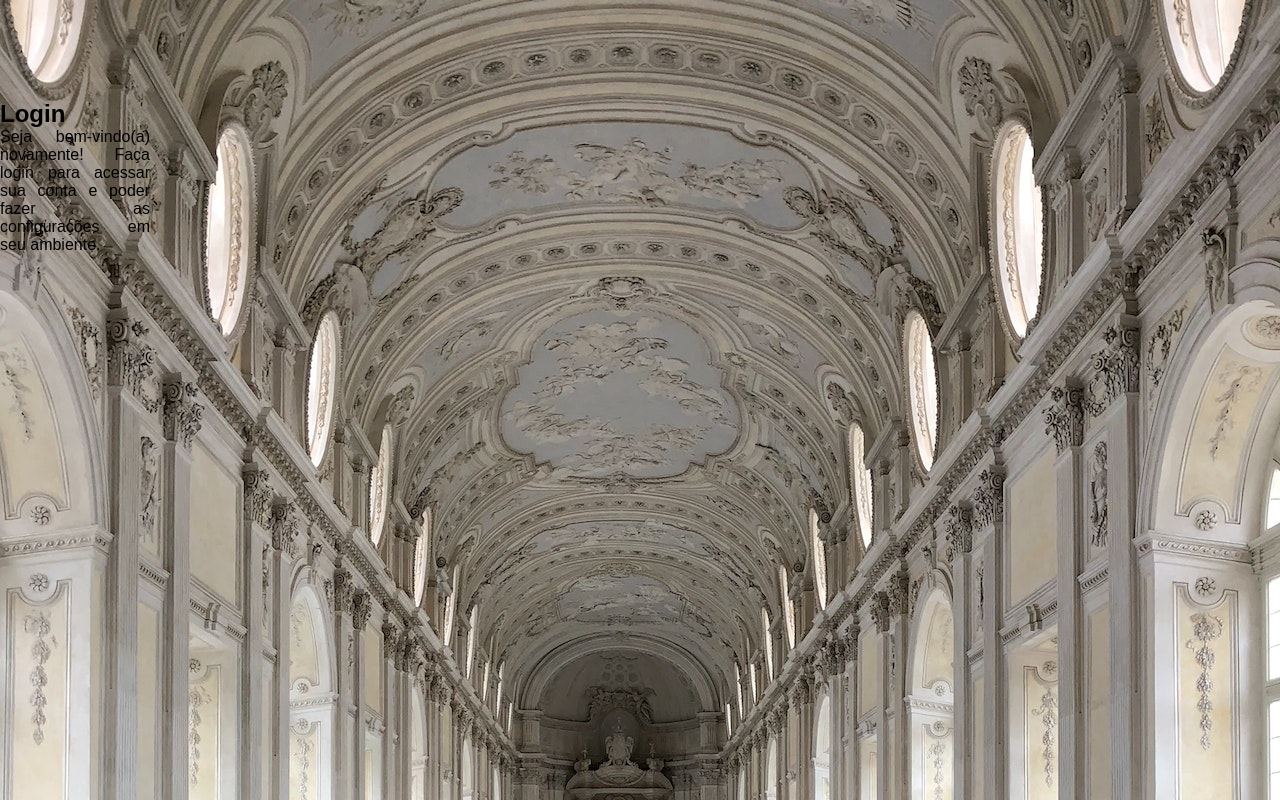
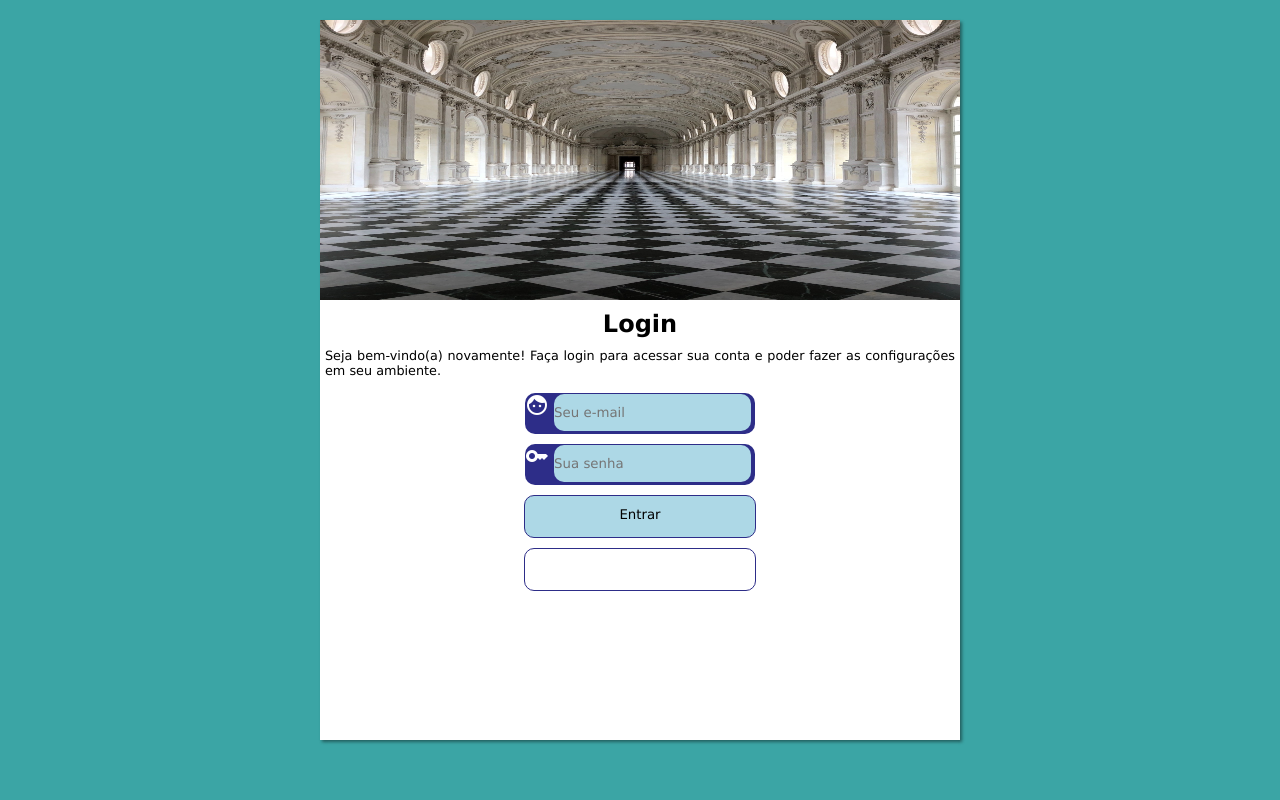
Before and after one commit to luciananader/Projeto-Login, a plain HTML site: page index.html in a window 1280 px wide. Shown: the top 800 px of the page. Drawn offline with Linux system fonts and the light colour scheme.

Commit message:
Projeto-Login

```diff
--- a/estilos/style.css
+++ b/estilos/style.css
@@ -3,29 +3,81 @@
 *{
     margin: 0px;
     padding: 0px;
-    font-family: Arial, Helvetica, sans-serif;
+    font-family: Verdana, Geneva, Tahoma, sans-serif;
 }
 
 body{
     background-color:rgba(0, 139, 139, 0.767);
-
 }
 
-section#login{
+section#login {
+    display: block;
+    width: 50vw;
+    height: 90vh;
+    text-align: justify;
+    margin: auto;
+    margin-top: 20px;
+    margin-bottom: 20px;
+    box-shadow: 2px 2px 3px rgba(0, 0, 0, 0.425);
+}
 
-    width: 150px;
-    height: 250px;
-    text-align: justify;
-
+img{
+    width: 50vw;
+    height: 35vh;
 }
 
 div#imagem{
-
-    width: 150px;
-    height: 100px;
+    display: block;
+    height: 35vh;
 }
 
 div#formulario{
-    width: 150px;
-    height: 150px;
+    display: block;
+    background-color: white;
+    width: 50vw;
+    height: 55vh;
 }
+
+div#formulario > h1 {
+    text-align: center;
+    padding-bottom: 5px;
+    padding-top: 10px;
+}
+div#formulario > p{
+    padding: 5px;
+    font-size: 0.8em;
+}
+
+form > div{
+    background-color: rgb(45, 45, 136);
+    margin: auto;
+    margin-top: 10px;
+    padding-bottom: 1px;
+    width: 230px;
+    height: 40px;
+    border-radius: 10px;
+}
+
+div#entrar{
+    background-color: lightblue;
+    text-align: center;
+    color: white;
+    border: 1px solid rgb(45, 45, 136);
+}
+
+div#esqueci{
+    background-color: white;
+    border: 1px solid rgb(45, 45, 136);
+}
+
+input{
+    background-color: lightblue;
+    width: 197px;
+    height: 37px;
+    border-radius: 10px;
+    border: none;
+}
+
+span{
+    color: white;
+}
--- a/index.html
+++ b/index.html
@@ -7,6 +7,8 @@
     <title>Login</title>
     <link rel="stylesheet" href="estilos/style.css">
     <link rel="stylesheet" href="estilos/mediaquery.css">
+    <link href="https://fonts.googleapis.com/icon?family=Material+Icons"
+      rel="stylesheet">
 </head>
 <body>
     <main>
@@ -17,8 +19,28 @@
             <div id="formulario">
                 <h1>Login</h1>
                 <p>Seja bem-vindo(a) novamente! Faça login para acessar sua conta e poder fazer as configurações em seu ambiente.</p>
+
                 <form action="login.php" method="post">
+                    <div id="email">
+                        <p> <label for="iemail"><span class="material-icons">face</span></label>
+                            <input type="email" name="email" id="iemail" placeholder="Seu e-mail">
+                        </p>
+                    </div>
+                    <div id="senha">
+                        <p> <label for="isenha"><span class="material-icons">key</span></label>
+                            <input type="password" name="senha" id="isenha" placeholder="Sua senha">
+                        </p>
+                    </div>
+                    <div id="entrar">
+                        <p>
+                            <input type="submit" value="Entrar">
+                        </p>
+                    </div>
+                    <div id="esqueci">
+                        <p>
 
+                        </p>
+                    </div>
                 </form>
             </div>
         </section>
```
